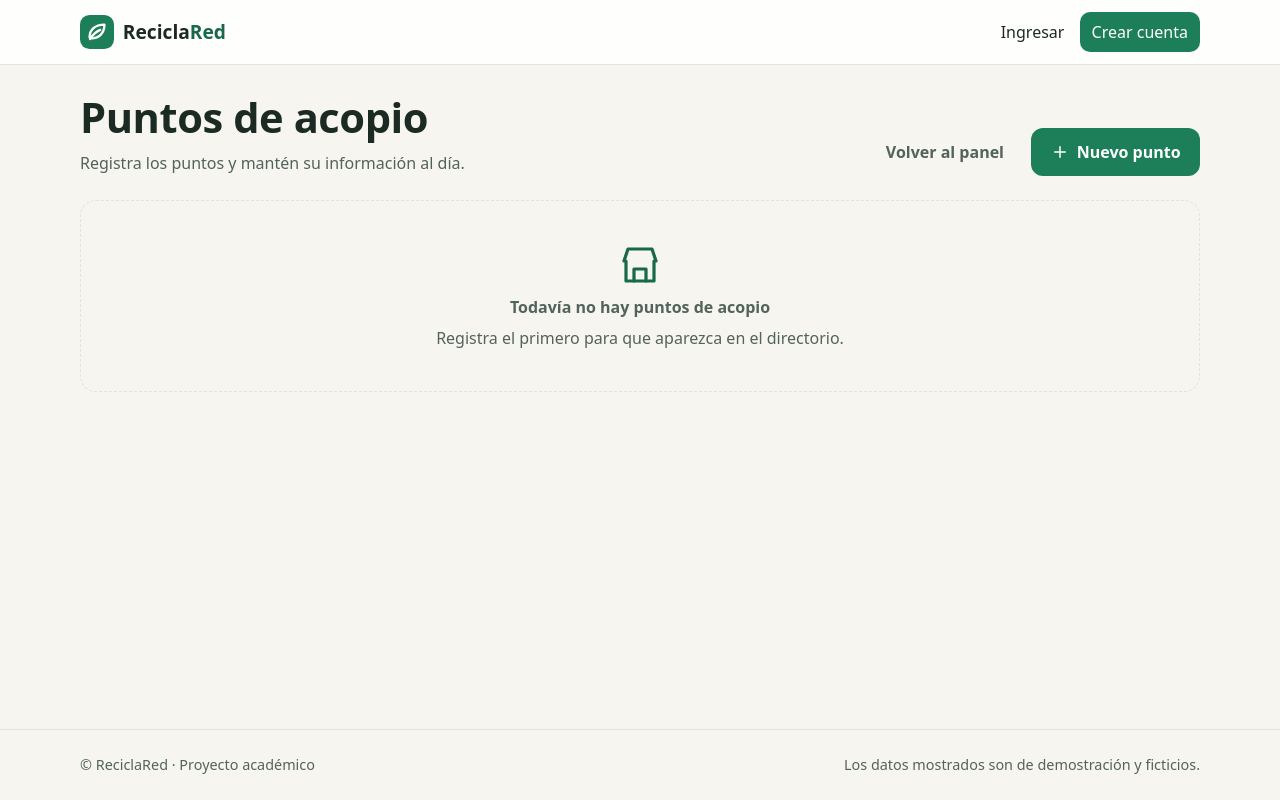
After one commit to AngelGabri3l/practicapc2_pfc, a Flask app: template app/templates/admin/puntos.html in a window 1280 px wide. The commit adds this page. Run offline with Flask 3, Linux system fonts and the light colour scheme; the template is opened without the code that fills it, so the values that code supplies are empty; parts of the project's set-up code (start-up, migrations or seed data) failed here and were passed over.

Commit message:
feat(US-06): pantallas de listado y registro de puntos para el administrador

```diff
--- a/app/templates/admin/inicio.html
+++ b/app/templates/admin/inicio.html
@@ -14,6 +14,11 @@
     <h3>Catálogo de materiales</h3>
     <p>Papel, cartón, plástico, vidrio, metal, electrónicos y más.</p>
   </a>
+  <a class="tarjeta tarjeta-accion" href="{{ url_for('admin.puntos') }}">
+    <span class="tarjeta-accion__icono">{{ m.icono('tienda') }}</span>
+    <h3>Puntos de acopio</h3>
+    <p>Registra puntos, sus materiales y horarios.</p>
+  </a>
   {# admin-tarjetas #}
   <div class="tarjeta tarjeta-accion">
     <span class="tarjeta-accion__icono">{{ m.icono('escudo') }}</span>
--- /dev/null
+++ b/app/templates/admin/puntos.html
@@ -0,0 +1,39 @@
+{% extends "base.html" %}
+{% block titulo %}Puntos de acopio{% endblock %}
+{% block contenido %}
+<header class="encabezado">
+  <div>
+    <h1>Puntos de acopio</h1>
+    <p>Registra los puntos y mantén su información al día.</p>
+  </div>
+  <div class="acciones">
+    <a class="boton boton--fantasma" href="{{ url_for('admin.inicio') }}">Volver al panel</a>
+    <a class="boton boton--primario" href="{{ url_for('admin.punto_nuevo') }}">{{ m.icono('mas') }} Nuevo punto</a>
+  </div>
+</header>
+{% if puntos %}
+<ul class="lista lista--rejilla">
+  {% for punto in puntos %}
+  <li class="item">
+    <div class="item__cabecera">
+      <h2 class="item__titulo">{{ punto.nombre }}</h2>
+      {% if punto.activo %}<span class="estado estado--disponible">Activo</span>{% else %}<span class="estado estado--inactivo">Inactivo</span>{% endif %}
+    </div>
+    <ul class="meta">
+      <li>{{ m.icono('pin') }} {{ punto.direccion }}</li>
+      <li>{{ m.icono('tienda') }} {{ punto.distrito }}</li>
+    </ul>
+    <div class="acciones">
+      {# punto-acciones #}
+    </div>
+  </li>
+  {% endfor %}
+</ul>
+{% else %}
+<div class="vacio">
+  {{ m.icono('tienda') }}
+  <p><strong>Todavía no hay puntos de acopio</strong></p>
+  <p>Registra el primero para que aparezca en el directorio.</p>
+</div>
+{% endif %}
+{% endblock %}
```
Also changed, not shown: app/templates/admin/punto_form.html (added, +23 -0 lines).
